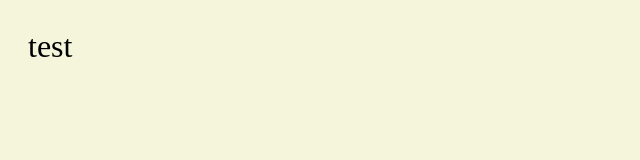
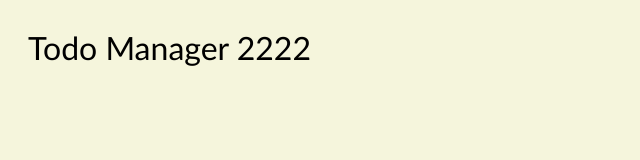
Before and after one commit to edwardtanguay/dom-javascript-todolist, a plain HTML site: page index.html in a window 1280 px wide. Shown: the whole page, without its empty margins (0-640 px from the left). Drawn offline with Linux system fonts and the light colour scheme.

Commit message:
create TodoManager with dummy text

```diff
--- a/css/main.scss
+++ b/css/main.scss
@@ -1,3 +1,6 @@
 body {
 	background: beige;
+	font-size: 2rem;
+	padding: 20px;
+	font-family: 'Gill Sans', 'Gill Sans MT', Calibri, 'Trebuchet MS', sans-serif;
 }
--- a/index.html
+++ b/index.html
@@ -8,7 +8,7 @@
 		  content="width=device-width, initial-scale=1.0">
 	<link rel="stylesheet"
 		  href="./css/main.css">
-	<script src="./js/main.js" defer></script>
+	<script src="./js/main.js" defer type="module"></script>
 	<title>Todo List</title>
 </head>
 
--- /dev/null
+++ b/js/TodoManager.js
@@ -0,0 +1,8 @@
+export class TodoManager {
+	constructor() {
+		this.name = 'Todo Manager 2222';
+	}
+	getName() {
+		return this.name;
+	}
+}
--- a/js/main.js
+++ b/js/main.js
@@ -1,3 +1,6 @@
+import { TodoManager } from './TodoManager.js';
+
+const todoManager = new TodoManager();
 const contentElem = document.querySelector('.content');
 
-contentElem.innerHTML = 'test';
+contentElem.innerHTML = todoManager.getName();
```
Also changed, not shown: dev/notes.txt (+4 -3 lines), css/main.css, css/main.min.css (added), 1 other file.
